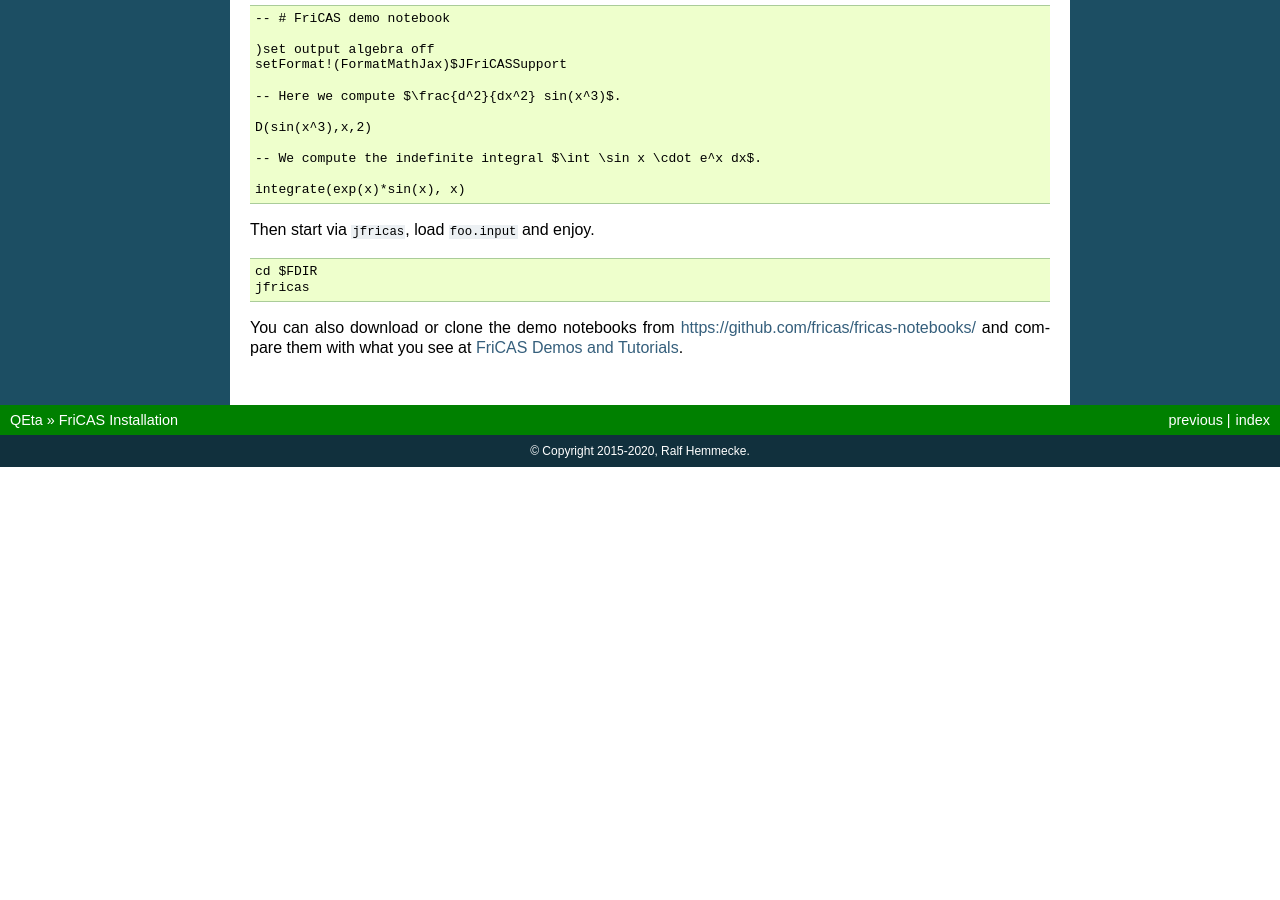
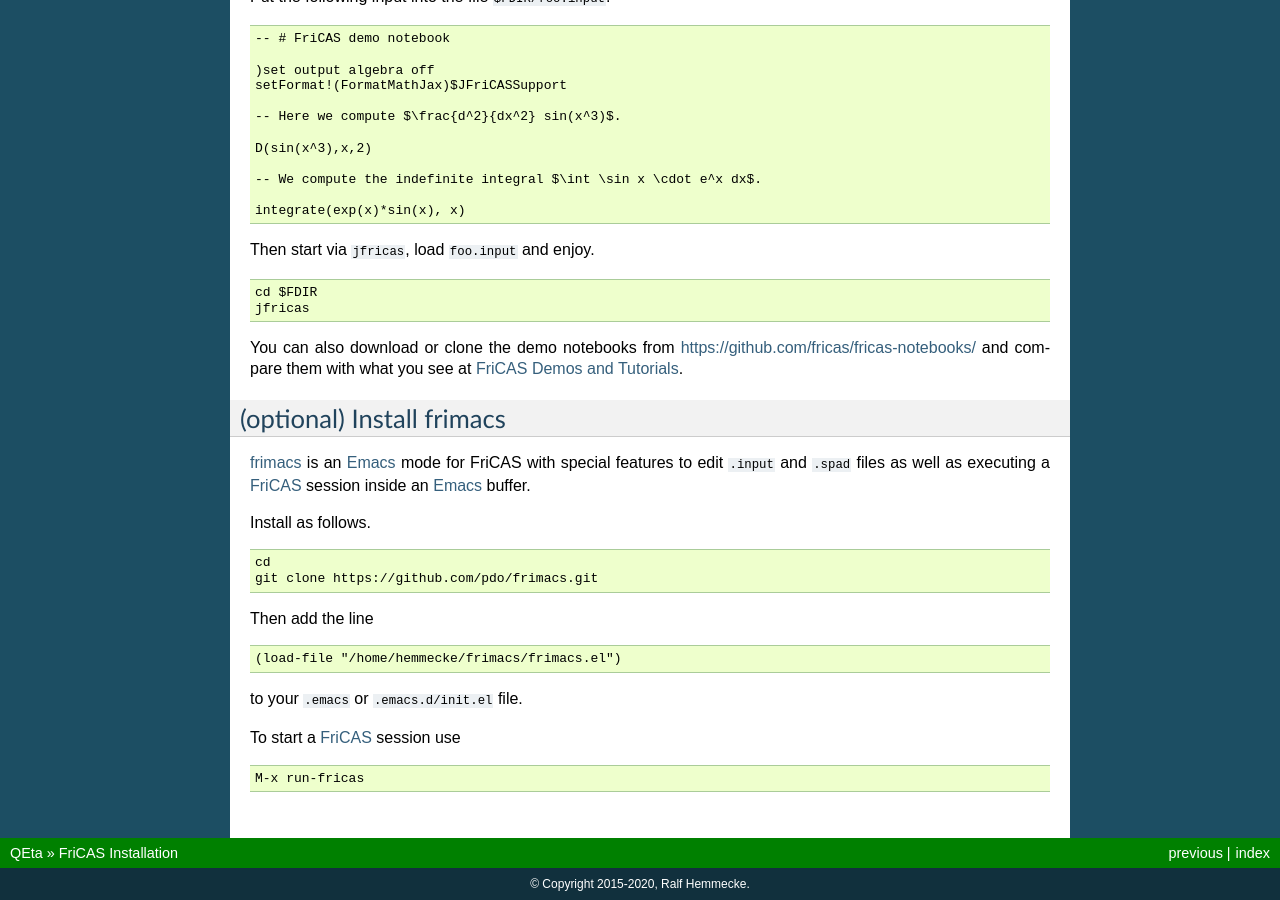
Before and after one commit to hemmecke/qeta, a Sphinx documentation site: the page built from sphinx/source/fricasinstall.rst, in a window 1280 px wide and 900 px high, scrolled down 4146 px. Built offline with Sphinx 7.4.7, drawn with Linux system fonts in a browser that asks for light colours; pages that are not in the unit, such as notebooks, are missing from menus; before the commit the page ends 4613 px from its top, so only the background shows below that; some of the changed text lies outside the part shown.

Commit message:
add reference to frimacs

```diff
--- a/sphinx/source/fricasinstall.rst
+++ b/sphinx/source/fricasinstall.rst
@@ -157,9 +157,10 @@
 
 
 
-jFriCAS installation
---------------------
+(optional) jFriCAS installation
+-------------------------------
 
+jFriCAS_ is the Jupyter_ notebook interface to FriCAS_.
 Of course, jFriCAS_ needs Jupyter_ in a reasonably recent version (at
 least 4).
 
@@ -223,8 +224,8 @@
 
 
 
-Install JupyText
-----------------
+(optional) Install JupyText
+---------------------------
 
 Ordinary Jupyter notebooks use a special format in order to store
 their content. They have the file extension ``.ipynb``. It is an
@@ -309,7 +310,38 @@
 `FriCAS Demos and Tutorials <https://fricas.github.io/fricas-notebooks/index.html>`_.
 
 
+
+(optional) Install frimacs
+--------------------------
+
+frimacs_ is an Emacs_ mode for FriCAS with special features to
+edit ``.input`` and ``.spad`` files as well as executing a FriCAS_
+session inside an Emacs_ buffer.
+
+Install as follows.
+::
+
+   cd
+   git clone https://github.com/pdo/frimacs.git
+
+Then add the line
+::
+
+   (load-file "/home/hemmecke/frimacs/frimacs.el")
+
+to your ``.emacs`` or ``.emacs.d/init.el`` file.
+
+To start a FriCAS_ session use
+::
+
+   M-x run-fricas
+
+
+
+
 .. _FriCAS: https://fricas.github.io
 .. _jFriCAS: https://jfricas.readthedocs.io
 .. _Jupyter: https://jupyter.org
 .. _JupyText: https://jupytext.readthedocs.io
+.. _Emacs: https://www.gnu.org/software/emacs
+.. _frimacs: https://github.com/pdo/frimacs
```
